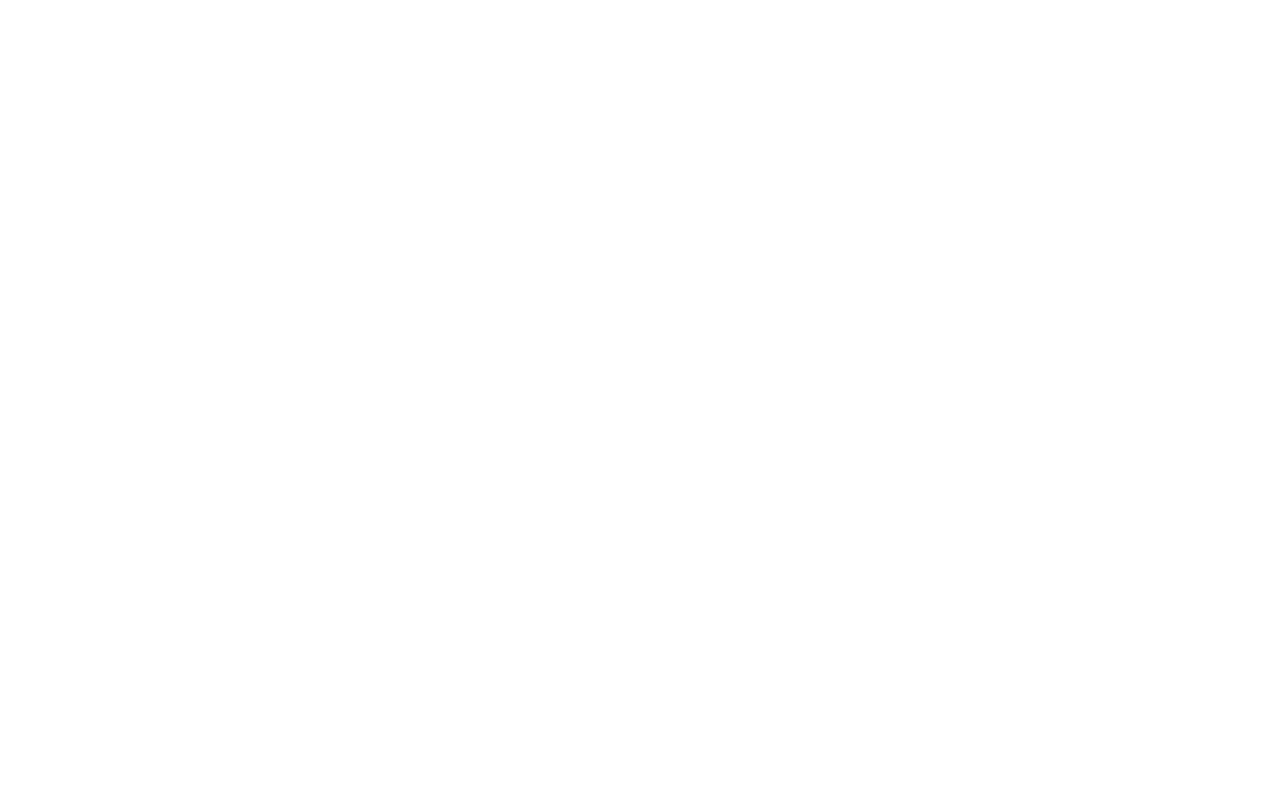
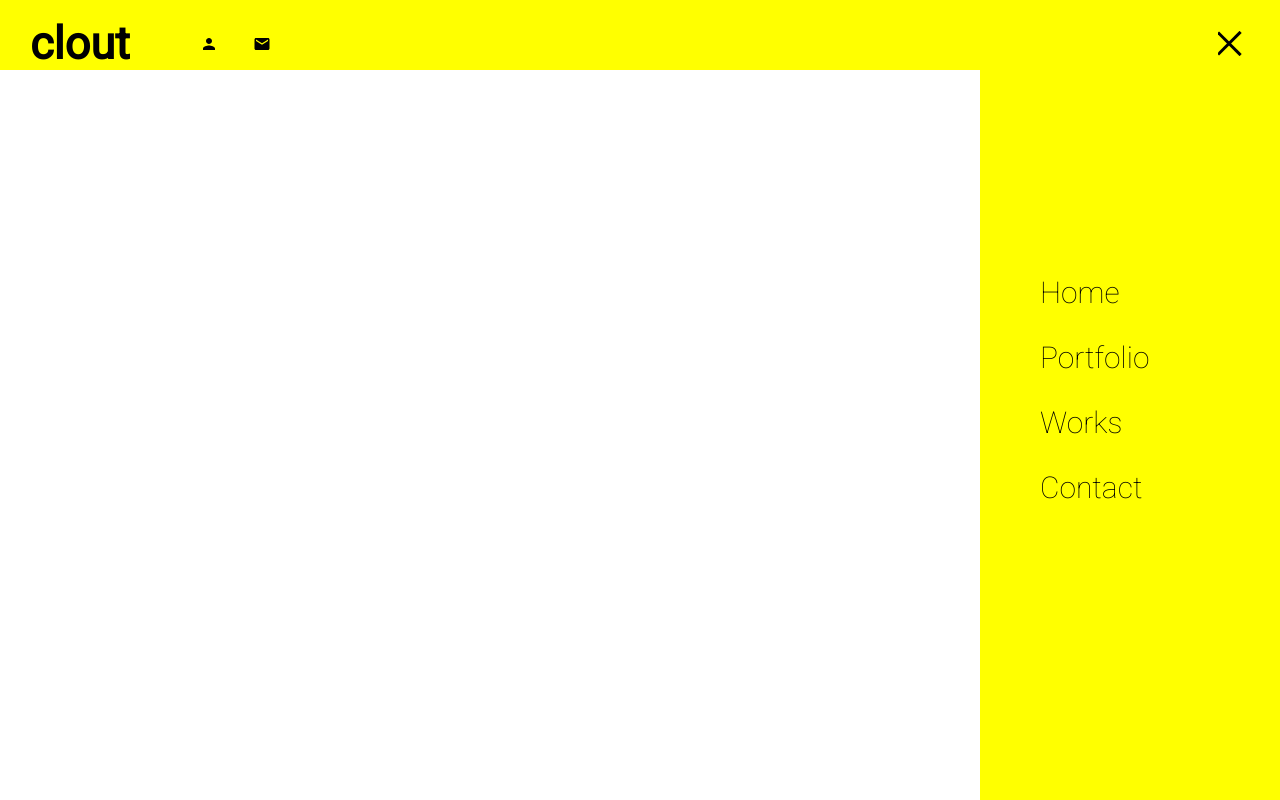
Before and after one commit to jordynnmancini/cloutmedia, a React (Create React App) app in the folder client/: page / in a window 1280 px wide. Built offline with nearby package versions, Linux system fonts and the light colour scheme.

Commit message:
made inititial home screen, topbar/navbar and side menu with dynamic scss sass. Will be adding in back drop photos and wrapping the topbar and menu components into one component to simplidy app .js and to assist with image overlay etc.

```diff
--- a/client/package.json
+++ b/client/package.json
@@ -4,10 +4,13 @@
   "private": true,
   "proxy": "http://localhost:3001/",
   "dependencies": {
+    "@material-ui/core": "^4.11.4",
+    "@material-ui/icons": "^4.11.2",
     "@testing-library/jest-dom": "^5.14.1",
     "@testing-library/react": "^11.2.7",
     "@testing-library/user-event": "^12.8.3",
     "axios": "^0.21.1",
+    "node-sass": "^6.0.0",
     "react": "^17.0.2",
     "react-dom": "^17.0.2",
     "react-scripts": "4.0.3",
--- a/client/public/index.html
+++ b/client/public/index.html
@@ -4,8 +4,15 @@
     <meta charset="utf-8">
     <meta name="viewport" content="width=device-width, initial-scale=1, shrink-to-fit=no">
     <meta name="theme-color" content="#000000">
-    <link rel="manifest" href="%PUBLIC_URL%/manifest.json">
-    <link rel="shortcut icon" href="%PUBLIC_URL%/favicon.ico">
+    <link rel="preconnect" href="https://fonts.gstatic.com">
+    <link href="https://fonts.googleapis.com/css2?family=Roboto:ital,wght@0,100;200;300;400;500;600;700;800;900&display=swap" rel="stylesheet">
+    <style>
+      * {
+        font-family: "Roboto", sans-serif;
+        margin: 0;
+        overflow-x: hidden;
+      }
+    </style>
     <title>React recipes</title>
     <link rel="stylesheet" href="https://cdnjs.cloudflare.com/ajax/libs/bootswatch/4.0.0/flatly/bootstrap.min.css"/>
   </head>
--- a/client/src/App.js
+++ b/client/src/App.js
@@ -1,12 +1,22 @@
 import React, { useState } from "react";
-
+import Topbar from "./components/exampleComponent/topbar/Topbar"
+import Menu from "./components/exampleComponent/menu/Menu"
 function App() {
 
   // useState, useEffect, etc.
+  const [menuOpen, setMenuOpen] = useState(true)
 
   //return code here
   return (<>
+   <div className="app">
+      body component and add in the other page components into it ie. the image etc(possible modals)
 
+      <Topbar menuOpen={menuOpen}  setMenuOpen={setMenuOpen}/>
+     <Menu menuOpen={menuOpen}  setMenuOpen={setMenuOpen}/>
+      <div>
+       //insert sections for the page
+     </div>
+    </div>
   </>);
 }
 
--- a/client/src/components/exampleComponent/index.js
+++ /dev/null
@@ -1,4 +0,0 @@
-import React from "react";
-import 'style.css';
-
-// component code
--- /dev/null
+++ b/client/src/components/exampleComponent/menu/Menu.jsx
@@ -0,0 +1,23 @@
+import "./menu.scss"
+
+export default function Menu({ menuOpen, setMenuOpen }) {
+    return (
+        <div className={"menu " + (menuOpen && "active")}>
+            <ul>
+                <li onClick={() => setMenuOpen(!menuOpen)}>
+                    <a href="#intro">Home</a>
+                </li>
+                <li onClick={() => setMenuOpen(!menuOpen)}>
+                    <a href="#portfolio">Portfolio</a>
+                </li>
+                <li onClick={() => setMenuOpen(!menuOpen)}>
+                    <a href="#works">Works</a>
+                </li>
+                <li onClick={() => setMenuOpen(!menuOpen)}>
+                    <a href="#contact">Contact</a>
+                </li>
+            </ul>
+
+        </div>
+    )
+}
--- /dev/null
+++ b/client/src/components/exampleComponent/menu/menu.scss
@@ -0,0 +1,46 @@
+
+.menu{
+    width: 300px;
+    height: 100vh;
+    background-color: yellow;
+    position: fixed;
+    top: 0;
+    right: -300px;
+    z-index: 2;
+    display: flex;
+    flex-direction: column;
+    align-items: center;
+    justify-content: center;
+    transition: all 1.5s ease;
+
+    &.active{
+        right: 0;
+    }
+
+    ul {
+        margin: 0;
+        padding: 0;
+        list-style: none;
+        font-size: 30px;
+        color: black;
+        font-weight: 300;
+        width: 60%;
+
+
+
+        li{
+                margin-bottom: 20px;
+
+            a{
+                font-size: inherit;
+                color: inherit;
+                text-decoration: none;
+            }
+
+            &:hover{
+                font-weight: 600;
+            }
+        }
+    }
+
+}
--- a/client/src/components/exampleComponent/style.css
+++ /dev/null
@@ -1 +0,0 @@
-/* component CSS */
--- /dev/null
+++ b/client/src/components/exampleComponent/topbar/Topbar.jsx
@@ -0,0 +1,32 @@
+import "./topbar.scss";
+import EmailIcon from "@material-ui/icons/Email";
+import PersonIcon from "@material-ui/icons/Person";
+
+export default function Topbar({ menuOpen, setMenuOpen }) {
+  return (
+    <div className={"topbar " + (menuOpen && "active")}>
+      <div className="wrapper">
+        <div className="left">
+          <a href="#intro" className="logo">
+            clout
+          </a>
+          <div className="itemContainer">
+            <PersonIcon className="icon" />
+            <span></span>
+          </div>
+          <div className="itemContainer">
+            <EmailIcon className="icon" />
+            <span></span>
+          </div>
+        </div>
+        <div className="right">
+          <div className="hamburger" onClick={() => setMenuOpen(!menuOpen)}>
+            <span className="line1"></span>
+            <span className="line2"></span>
+            <span className="line3"></span>
+          </div>
+        </div>
+      </div>
+    </div>
+  );
+}
--- /dev/null
+++ b/client/src/components/exampleComponent/topbar/topbar.scss
@@ -0,0 +1,91 @@
+
+.topbar {
+  width: 100%;
+  height: 70px;
+  background-color: black;
+  position: fixed;
+  color: yellow;
+  top: 0;
+  z-index: 3;
+  transition: all 2s ease;
+
+  &::-webkit-scrollbar {
+    display: none;
+  }
+
+  .wrapper {
+    padding: 10px 30px;
+    display: flex;
+    align-items: center;
+    justify-content: space-between;
+
+    .left {
+      display: flex;
+      align-items: center;
+
+      .logo {
+        font-size: 45px;
+        font-weight: 600;
+        text-decoration: none;
+        color: inherit;
+        margin-right: 40px;
+      }
+    }
+
+    .itemContainer {
+      display: flex;
+      align-items: center;
+      margin-left: 30px;
+
+      .icon {
+        font-size: 18px;
+        margin-right: 5px;
+      }
+
+      span {
+        font-size: 15px;
+        font-weight: 500;
+      }
+    }
+
+    .right {
+      .hamburger {
+        width: 32px;
+        height: 25px;
+        display: flex;
+        flex-direction: column;
+        justify-content: space-between;
+        cursor: pointer;
+
+        span {
+          width: 100%;
+          height: 3px;
+          background-color: yellow;
+          transform-origin: left;
+          transition: all 1s ease;
+        }
+      }
+    }
+  }
+
+  &.active {
+    background-color: yellow;
+    color: black;
+
+    .hamburger {
+      span {
+        &:first-child {
+          background-color: black;
+          transform: rotate(45deg);
+        }
+        &:nth-child(2) {
+          opacity: 0;
+        }
+        &:last-child {
+          background-color: black;
+          transform: rotate(-45deg);
+        }
+      }
+    }
+  }
+}
```
Also changed, not shown: client/src/components/pages/Home/Home.jsx (added, +8 -0 lines), client/src/components/pages/Home/home.scss (added), 1 other file (tests, documents, lock files or other folders).
